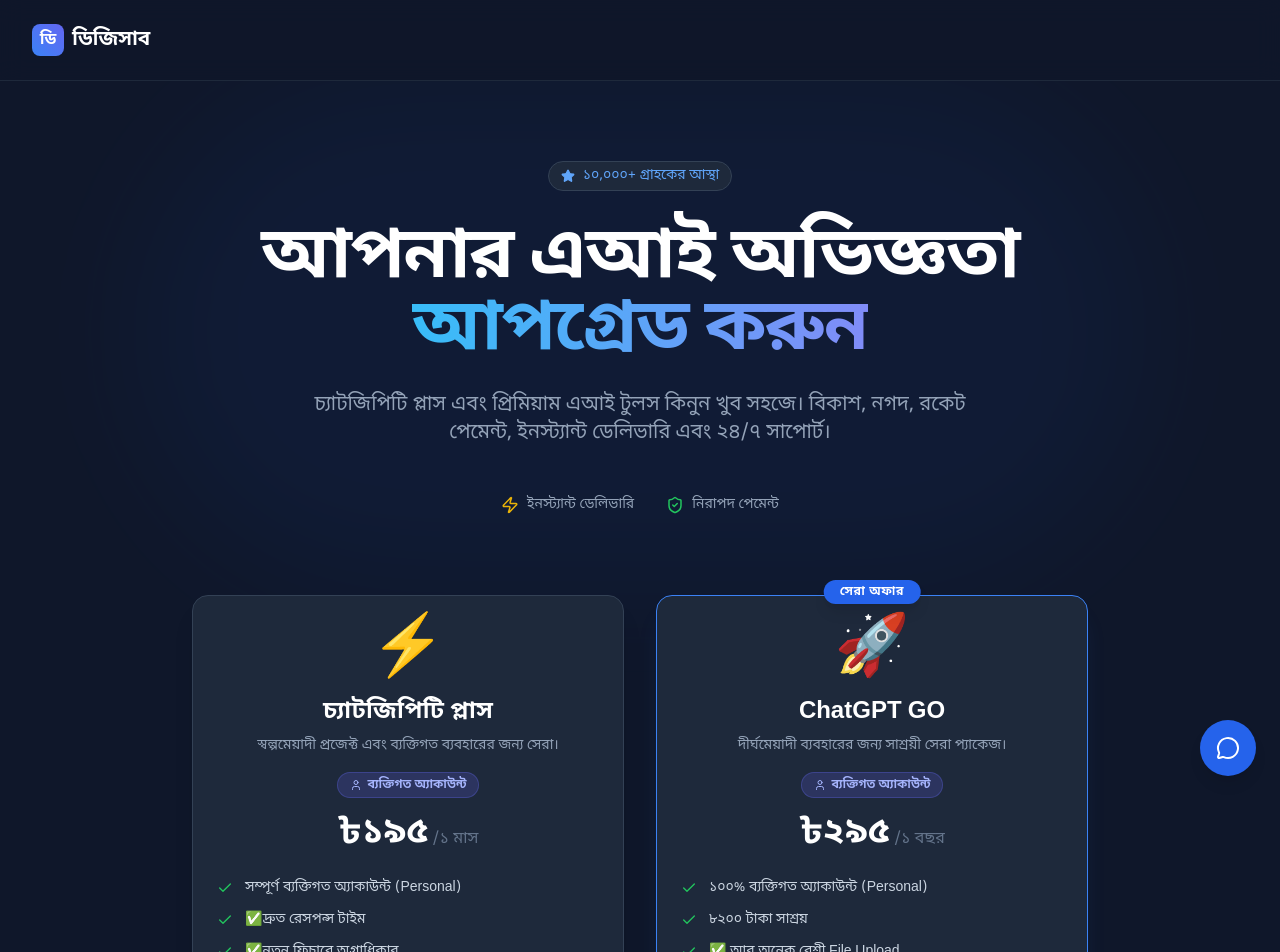
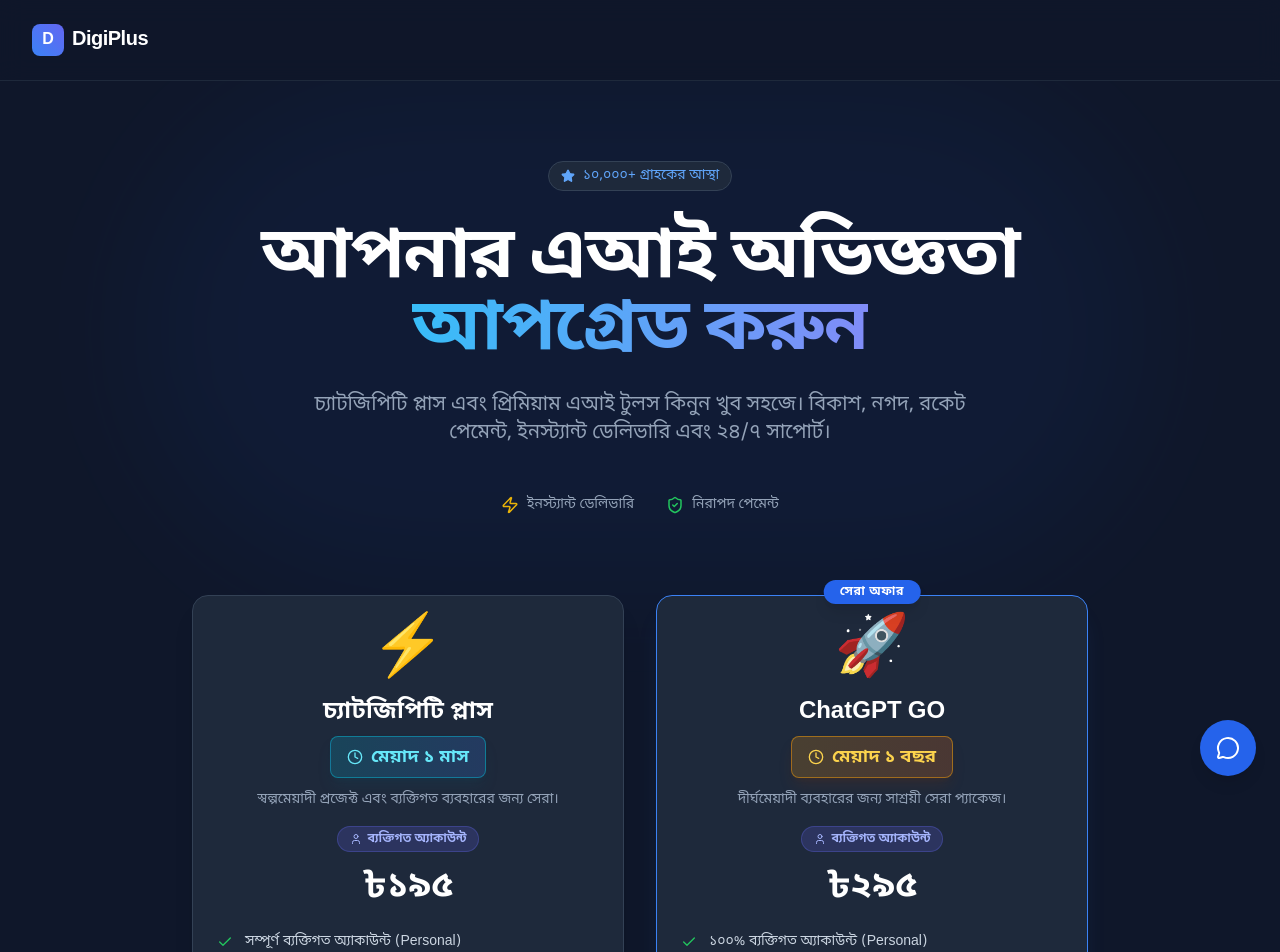
Before and after one commit to rudro-kalix/Digiplus, a React (Vite) app: page / in a window 1280 px wide. Shown: the top 952 px of the page. Built offline with nearby package versions, Linux system fonts and the light colour scheme.

Commit message:
feat: Update app branding and payment details
Refactors the application name to "DigiPlus" and updates the payment and support contact information. Also, enhances the product card display with a visual duration badge and improves the checkout flow with dynamic payment number display.

```diff
--- a/App.tsx
+++ b/App.tsx
@@ -27,9 +27,9 @@ const App: React.FC = () => {
         <div className="max-w-7xl mx-auto px-4 sm:px-6 lg:px-8 h-20 flex items-center justify-between">
           <div className="flex items-center gap-2">
             <div className="w-8 h-8 bg-gradient-to-tr from-blue-500 to-indigo-500 rounded-lg flex items-center justify-center text-white font-bold">
-              ডি
+              D
             </div>
-            <span className="text-xl font-bold text-white tracking-tight">ডিজিসাব</span>
+            <span className="text-xl font-bold text-white tracking-tight">DigiPlus</span>
           </div>
         </div>
       </nav>
@@ -109,7 +109,7 @@ const App: React.FC = () => {
 
       <footer className="bg-slate-950 py-12 border-t border-slate-900">
         <div className="max-w-7xl mx-auto px-4 text-center text-slate-500">
-          <p className="mb-4">&copy; ২০২৪ ডিজিসাব। সর্বস্বত্ব সংরক্ষিত।</p>
+          <p className="mb-4">&copy; ২০২৫ DigiPlus। সর্বস্বত্ব সংরক্ষিত।</p>
           <div className="flex justify-center gap-6 text-sm">
             <a href="#" className="hover:text-white transition-colors">প্রাইভেসি পলিসি</a>
             <a href="#" className="hover:text-white transition-colors">টার্মস অফ সার্ভিস</a>
--- a/components/CheckoutModal.tsx
+++ b/components/CheckoutModal.tsx
@@ -50,8 +50,13 @@ export const CheckoutModal: React.FC<CheckoutModalProps> = ({
     { id: 'bkash', name: 'বিকাশ', color: 'bg-pink-600 hover:bg-pink-500' },
     { id: 'nagad', name: 'নগদ', color: 'bg-orange-600 hover:bg-orange-500' },
     { id: 'rocket', name: 'রকেট', color: 'bg-purple-600 hover:bg-purple-500' },
-    { id: 'upay', name: 'উপায়', color: 'bg-blue-600 hover:bg-blue-500' },
+    { id: 'upay', name: 'উপায়', color: 'bg-yellow-500 hover:bg-yellow-400 text-black' },
   ];
+
+  const getPaymentNumber = () => {
+    if (method === 'rocket') return '01722195597';
+    return '01607656890';
+  };
 
   return (
     <div className="fixed inset-0 bg-black/80 backdrop-blur-sm z-50 flex items-center justify-center p-4">
@@ -129,7 +134,7 @@ export const CheckoutModal: React.FC<CheckoutModalProps> = ({
                 </div>
 
                 <div className="p-3 bg-slate-800/50 rounded-lg border border-slate-700/50 mb-4 text-sm text-slate-300">
-                   অনুগ্রহ করে <span className="font-bold text-white">01700000000</span> নম্বরে সেন্ড মানি করুন।
+                   অনুগ্রহ করে <span className="font-bold text-white">{getPaymentNumber()}</span> নম্বরে সেন্ড মানি করুন।
                 </div>
 
                 <div className="space-y-3">
--- a/components/ProductCard.tsx
+++ b/components/ProductCard.tsx
@@ -1,6 +1,6 @@
 import React from 'react';
 import { Product } from '../types';
-import { Check, Zap, User } from 'lucide-react';
+import { Check, Zap, User, Clock } from 'lucide-react';
 
 interface ProductCardProps {
   product: Product;
@@ -8,6 +8,8 @@ interface ProductCardProps {
 }
 
 export const ProductCard: React.FC<ProductCardProps> = ({ product, onBuyNow }) => {
+  const isYearly = product.duration.includes('বছর') || product.id.includes('year');
+
   return (
     <div className={`relative bg-slate-800 rounded-2xl p-6 border ${product.popular ? 'border-blue-500 shadow-blue-500/10' : 'border-slate-700'} shadow-xl hover:transform hover:-translate-y-1 transition-all duration-300 flex flex-col`}>
       {product.popular && (
@@ -19,6 +21,19 @@ export const ProductCard: React.FC<ProductCardProps> = ({ product, onBuyNow }) =
       <div className="mb-6 text-center">
         <div className="text-6xl mb-4">{product.image}</div>
         <h3 className="text-2xl font-bold text-white mb-2">{product.name}</h3>
+
+        {/* Highlight Duration Badge */}
+        <div className="flex justify-center mb-3">
+            <div className={`inline-flex items-center gap-2 px-4 py-1.5 rounded-lg border shadow-lg ${
+                isYearly
+                ? 'bg-gradient-to-r from-amber-500/20 to-orange-500/20 border-amber-500/50 text-amber-300 shadow-amber-900/20'
+                : 'bg-gradient-to-r from-cyan-500/20 to-blue-500/20 border-cyan-500/50 text-cyan-300 shadow-cyan-900/20'
+            }`}>
+                <Clock size={16} />
+                <span className="font-bold text-lg">{product.duration}</span>
+            </div>
+        </div>
+
         <p className="text-slate-400 text-sm mb-4">{product.description}</p>
 
         {/* Highlight Personal Account */}
@@ -29,7 +44,6 @@ export const ProductCard: React.FC<ProductCardProps> = ({ product, onBuyNow }) =
 
         <div className="flex justify-center items-baseline gap-1">
           <span className="text-4xl font-bold text-white">৳{product.price.toLocaleString('bn-BD')}</span>
-          <span className="text-slate-500">/{product.duration}</span>
         </div>
       </div>
 
--- a/components/SupportBot.tsx
+++ b/components/SupportBot.tsx
@@ -47,6 +47,7 @@ export const SupportBot: React.FC = () => {
         Store Policies:
         - Delivery time: 10-30 minutes after payment.
         - Payment Methods: bKash, Nagad, Rocket, Upay.
+        - Payment/Support Number: 01607656890 (Rocket: 01722195597)
         - Refund: Full refund if we cannot activate the subscription.
 
         Keep answers concise (under 50 words) and helpful.
--- a/constants.ts
+++ b/constants.ts
@@ -6,7 +6,7 @@ export const PRODUCTS: Product[] = [
     name: 'চ্যাটজিপিটি প্লাস',
     description: 'স্বল্পমেয়াদী প্রজেক্ট এবং ব্যক্তিগত ব্যবহারের জন্য সেরা।',
     price: 195, // Adjusted for local context BDT
-    duration: '১ মাস',
+    duration: 'মেয়াদ ১ মাস',
     image: '⚡',
     features: [
       'সম্পূর্ণ ব্যক্তিগত অ্যাকাউন্ট (Personal)',
@@ -28,7 +28,7 @@ export const PRODUCTS: Product[] = [
     name: 'ChatGPT GO',
     description: 'দীর্ঘমেয়াদী ব্যবহারের জন্য সাশ্রয়ী সেরা প্যাকেজ।',
     price: 295, // Adjusted for local context BDT
-    duration: '১ বছর',
+    duration: 'মেয়াদ ১ বছর',
     image: '🚀',
     popular: true,
     features: [
```
